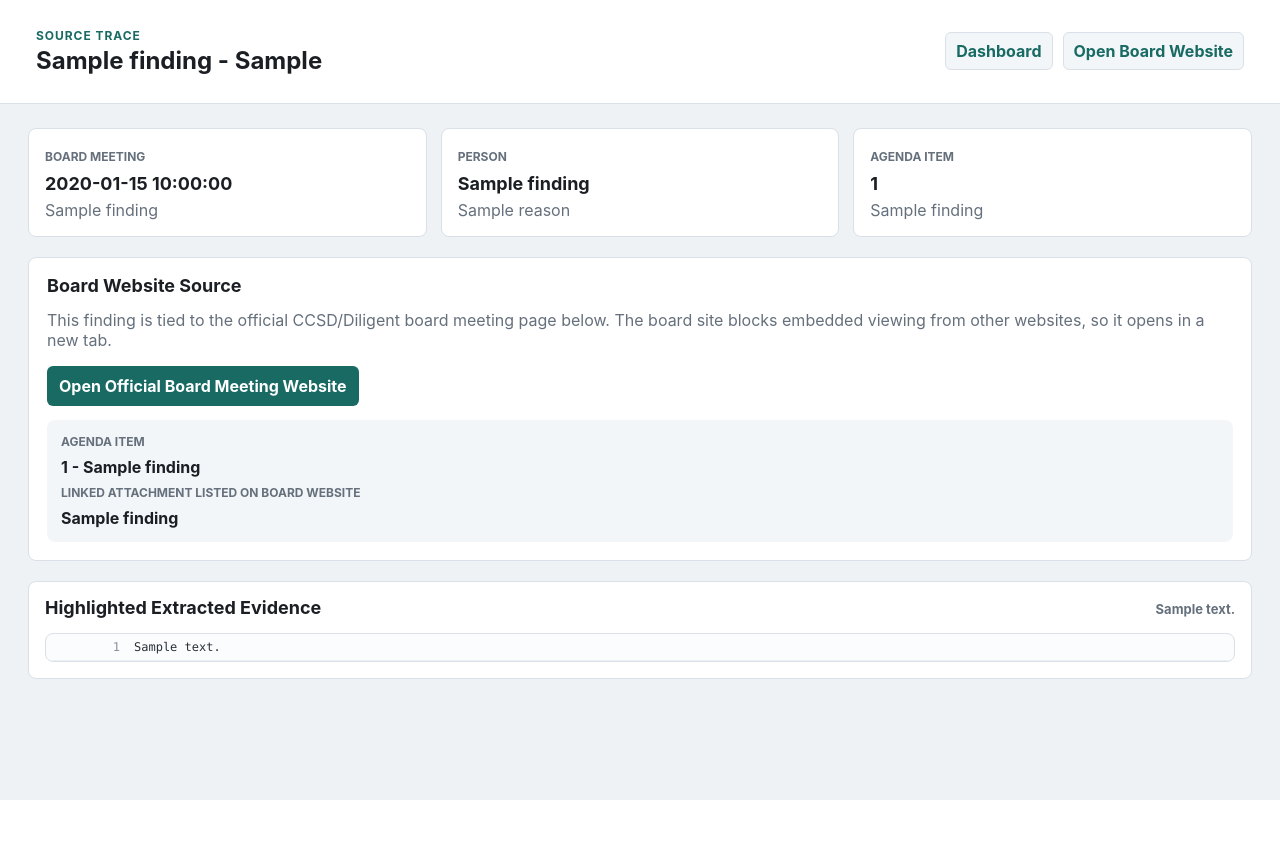
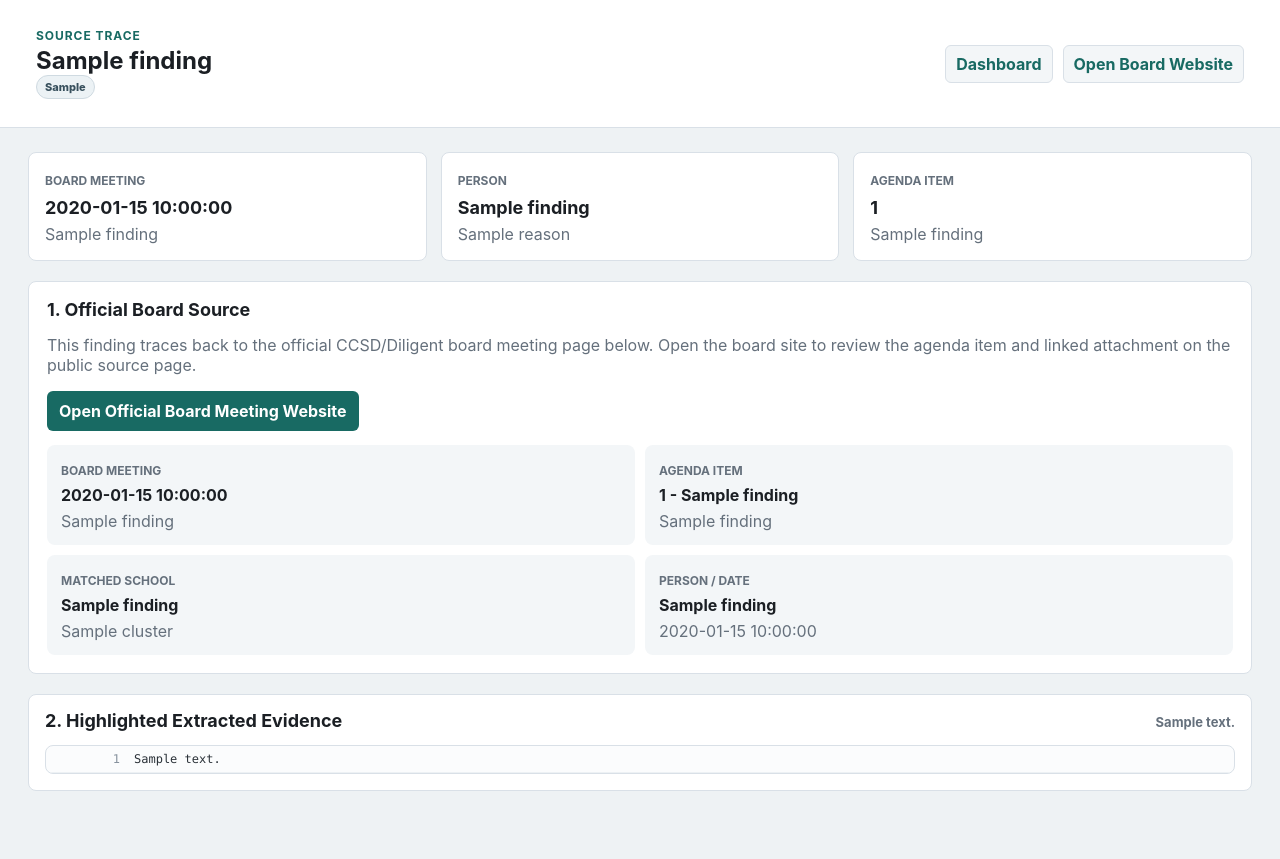
Before and after one commit to privateryan01/boardminutes, a Flask app: template src/ccsd_board_watch/templates/source.html in a window 1280 px wide. Before the commit the page ends 800 px from the top, so only its background shows below. Run offline with Flask 3, Linux system fonts and the light colour scheme; the template is opened without the code that fills it: most values are stand-ins (such as "Sample title", 1, 10 or a date in 2020).

Commit message:
Refine dashboard review UI

```diff
--- a/docs/index.html
+++ b/docs/index.html
@@ -50,6 +50,10 @@
             <label>
               Search
               <input id="searchFilter" type="search" placeholder="School, person, meeting, reason">
+            </label>
+            <label class="filter-check">
+              <input id="newOnlyFilter" type="checkbox">
+              <span>New since last update</span>
             </label>
           </div>
         </section>
@@ -132,7 +136,7 @@
         <section class="official-source-panel" id="officialSourcePanel"></section>
         <section class="source-text-panel">
           <div class="section-heading">
-            <h2>Highlighted Extracted Evidence</h2>
+            <h2>2. Highlighted Extracted Evidence</h2>
             <span id="traceLineLabel"></span>
           </div>
           <div class="source-lines" id="sourceLines"></div>
--- a/src/ccsd_board_watch/static/app.css
+++ b/src/ccsd_board_watch/static/app.css
@@ -347,15 +347,44 @@ pre {
   font-size: 12px;
 }
 
-.flag {
-  display: inline-block;
-  margin-left: 6px;
-  padding: 2px 6px;
-  color: #7a3b00;
-  background: #fff0dd;
+.type-chip {
+  display: inline-flex;
+  align-items: center;
+  width: fit-content;
+  min-height: 24px;
+  padding: 3px 8px;
+  color: #38505d;
+  background: #ecf2f5;
+  border: 1px solid #cfdae1;
   border-radius: 999px;
   font-size: 11px;
-  font-weight: 700;
+  font-weight: 800;
+  line-height: 1;
+  white-space: nowrap;
+}
+
+.type-new_hire {
+  color: #17603f;
+  background: #e7f3ec;
+  border-color: #badac8;
+}
+
+.type-promotion_transfer {
+  color: #6a4a08;
+  background: #fff2c9;
+  border-color: #e8cd70;
+}
+
+.type-separation {
+  color: #7a2c2c;
+  background: #f9e7e5;
+  border-color: #e0b9b5;
+}
+
+.type-staffing_report {
+  color: #334b78;
+  background: #e8eef8;
+  border-color: #c8d5ea;
 }
 
 .subtle {
@@ -456,6 +485,37 @@ pre {
   text-transform: uppercase;
 }
 
+.trace-source-grid {
+  display: grid;
+  grid-template-columns: repeat(2, minmax(0, 1fr));
+  gap: 10px;
+  margin-top: 14px;
+}
+
+.trace-source-grid > div {
+  min-width: 0;
+  padding: 14px;
+  background: var(--band);
+  border-radius: 8px;
+}
+
+.trace-source-grid span {
+  color: var(--muted);
+  font-size: 12px;
+  font-weight: 700;
+  text-transform: uppercase;
+}
+
+.trace-source-grid strong {
+  display: block;
+  margin-top: 6px;
+}
+
+.trace-source-grid p {
+  margin: 6px 0 0;
+  color: var(--muted);
+}
+
 .school-grid {
   display: grid;
   grid-template-columns: repeat(auto-fit, minmax(300px, 1fr));
@@ -533,7 +593,8 @@ pre {
   .filter-row,
   .metrics-grid,
   .split,
-  .trace-summary {
+  .trace-summary,
+  .trace-source-grid {
     grid-template-columns: 1fr;
   }
 
--- a/src/ccsd_board_watch/templates/source.html
+++ b/src/ccsd_board_watch/templates/source.html
@@ -10,7 +10,8 @@
     <header class="topbar source-topbar">
       <div>
         <p class="eyebrow">Source Trace</p>
-        <h1>{{ finding.school_name }} - {{ finding.movement_type.replace('_', ' ').title() }}</h1>
+        <h1>{{ finding.school_name }}</h1>
+        <span class="type-chip type-{{ finding.movement_type }}">{{ finding.movement_type.replace('_', ' ').title() }}</span>
       </div>
       <nav class="source-actions">
         <a href="{{ url_for('index') }}">Dashboard</a>
@@ -38,20 +39,36 @@
       </section>
 
       <section class="official-source-panel">
-        <h2>Board Website Source</h2>
-        <p>This finding is tied to the official CCSD/Diligent board meeting page below. The board site blocks embedded viewing from other websites, so it opens in a new tab.</p>
+        <h2>1. Official Board Source</h2>
+        <p>This finding traces back to the official CCSD/Diligent board meeting page below. Open the board site to review the agenda item and linked attachment on the public source page.</p>
         <a class="official-link" href="{{ finding.board_meeting_url }}" target="_blank" rel="noreferrer">Open Official Board Meeting Website</a>
-        <div class="board-item">
-          <span>Agenda Item</span>
-          <strong>{{ finding.item_number }} - {{ finding.item_title }}</strong>
-          <span>Linked Attachment Listed On Board Website</span>
-          <strong>{{ finding.attachment_name }}</strong>
+        <div class="trace-source-grid">
+          <div>
+            <span>Board Meeting</span>
+            <strong>{{ finding.meeting_date }}</strong>
+            <p>{{ finding.meeting_name }}</p>
+          </div>
+          <div>
+            <span>Agenda Item</span>
+            <strong>{{ finding.item_number }} - {{ finding.item_title }}</strong>
+            <p>{{ finding.attachment_name }}</p>
+          </div>
+          <div>
+            <span>Matched School</span>
+            <strong>{{ finding.school_name }}</strong>
+            <p>{{ finding.cluster }}</p>
+          </div>
+          <div>
+            <span>Person / Date</span>
+            <strong>{{ finding.person_name or 'Review needed' }}</strong>
+            <p>{{ finding.effective_date or finding.reason or 'Review source text' }}</p>
+          </div>
         </div>
       </section>
 
       <section class="source-text-panel">
         <div class="section-heading">
-          <h2>Highlighted Extracted Evidence</h2>
+          <h2>2. Highlighted Extracted Evidence</h2>
           <span>{{ text_path }}</span>
         </div>
         <div class="source-lines">
```
Also changed, not shown: docs/app.js (+163 -35 lines), docs/styles.css (+107 -9 lines), src/ccsd_board_watch/templates/index.html (+3 -4 lines).
